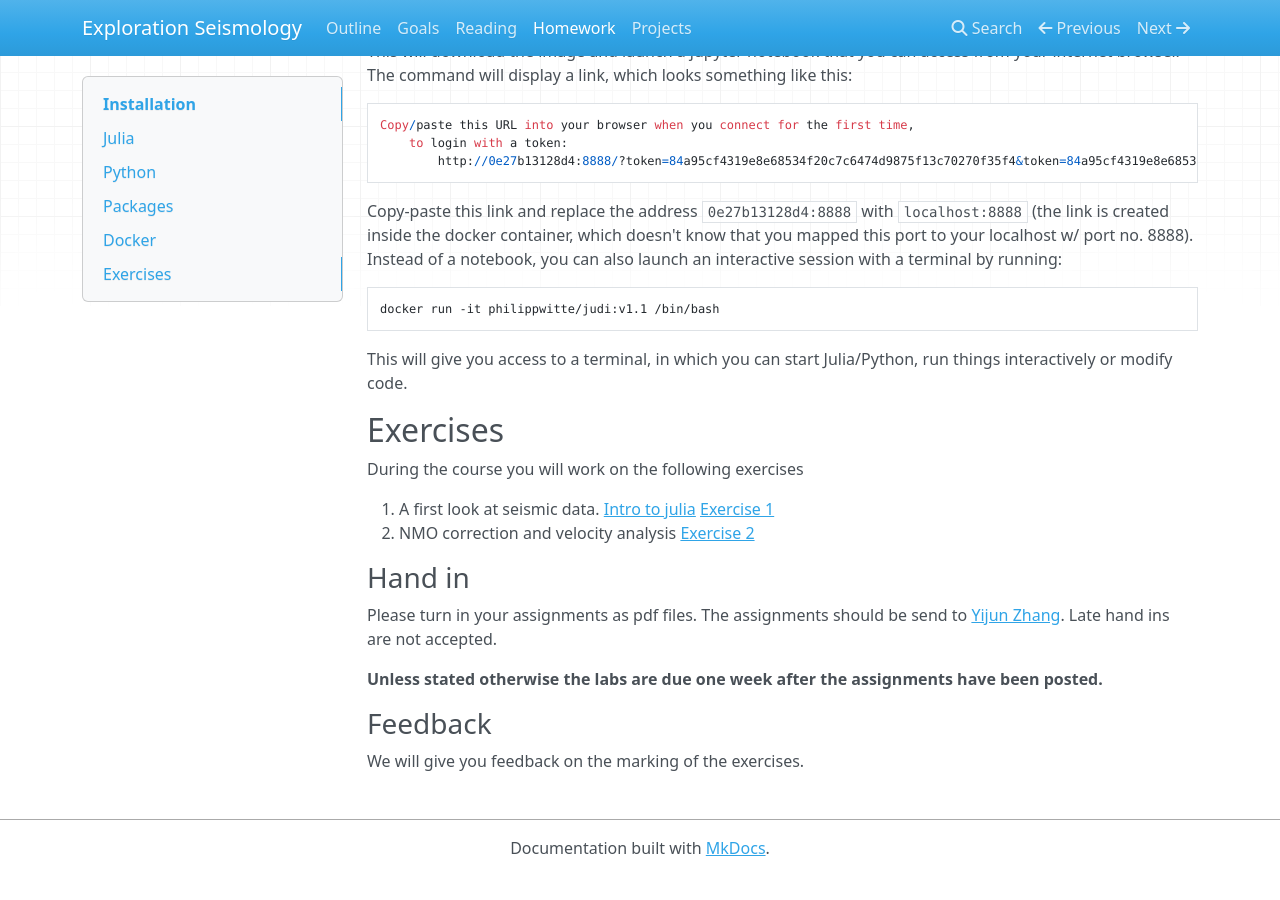
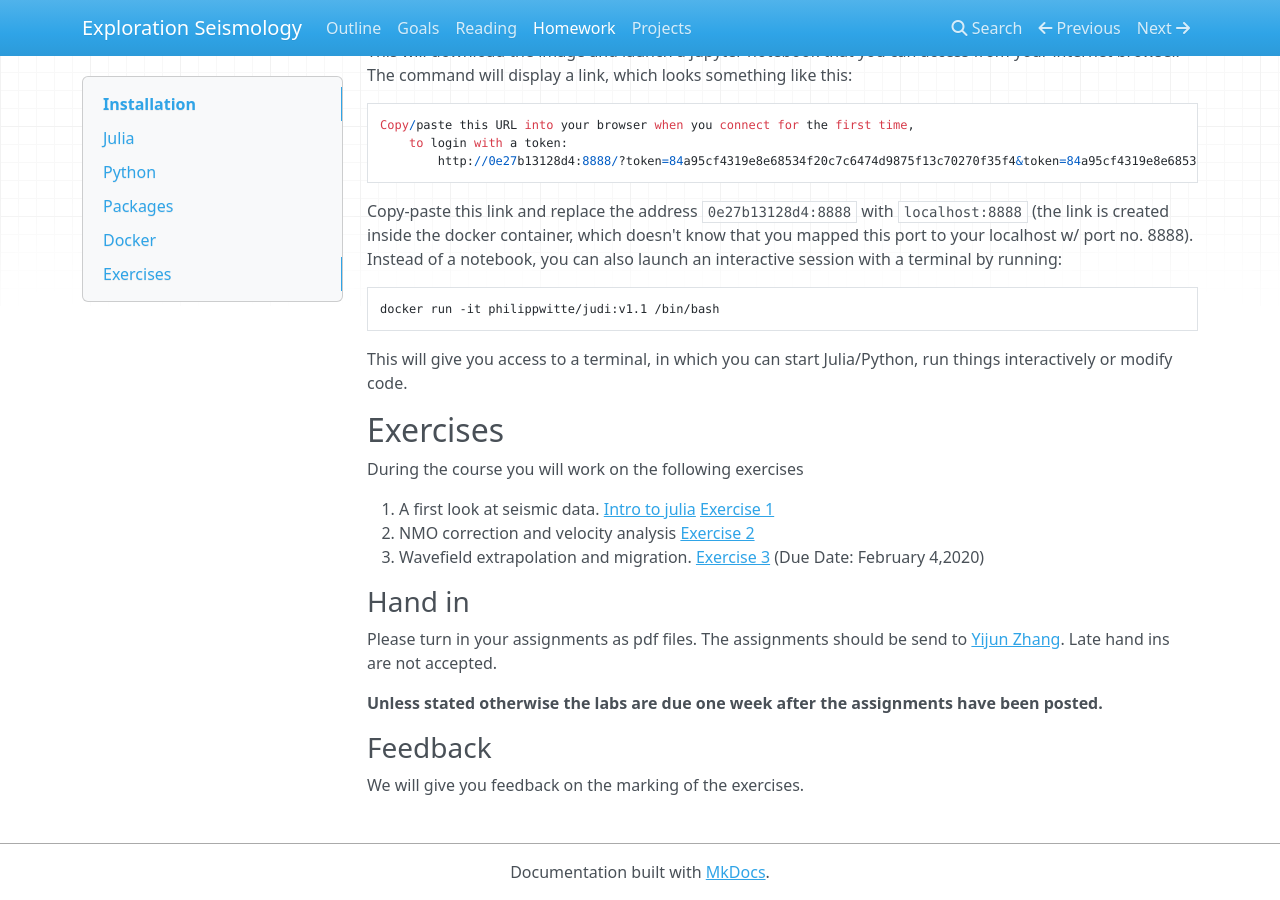
Before and after one commit to flexie/eas-4803-8803-ccs, an MkDocs documentation site: the page built from docs/homework.md, in a window 1280 px wide and 900 px high, scrolled down 1501 px. Built offline with MkDocs 1.6.1, drawn with Linux system fonts in a browser that asks for light colours; nearby versions of some CDN libraries; old or Windows-style settings are respelled for this version of MkDocs; before the commit the page ends 2377 px from its top, so only the background shows below that.

Commit message:
Update HW3

```diff
--- a/docs/homework.md
+++ b/docs/homework.md
@@ -91,6 +91,7 @@ During the course you will work on the following exercises
 
 1. A first look at seismic data. [Intro to julia](Assignments/introduction_to_julia.md) [Exercise 1](Assignments/Exercise1.md)
 2. NMO correction and velocity analysis [Exercise 2](Assignments/Exercise2.md)
+3. Wavefield extrapolation and migration. [Exercise 3](Assignments/Exercise3.md) (Due Date: February 4,2020)
 
 <!--
 1. A first look at seismic data. [Intro to julia](Assignments/introduction_to_julia.md) [Exercise 1](Assignments/Exercise1.md) [[Solution]](https://www.slim.eos.ubc.ca/Teaching/EOSC454/exercise1_sol.html)
```
